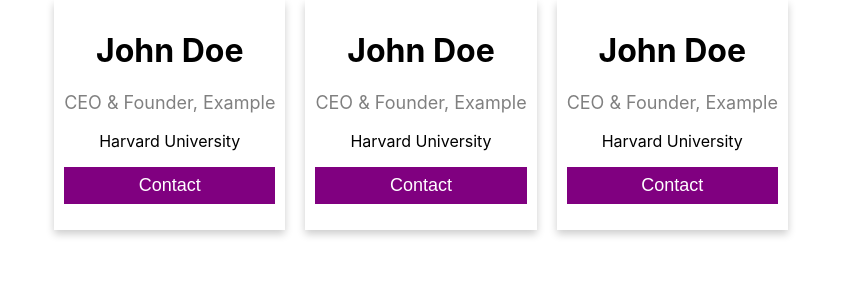
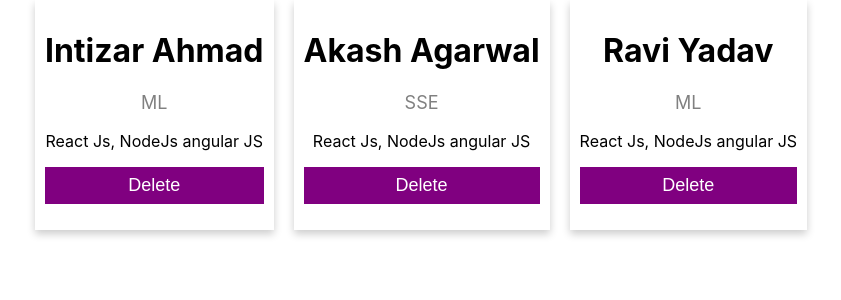
Before and after one commit to intizarahmad/trainings, a React (Create React App) app in the folder react-basics/: page / in a window 1280 px wide. Shown: the top 300 px of the page, without its empty margins (219-1060 px from the left). Built offline with nearby package versions, Linux system fonts and the light colour scheme.

Commit message:
data filled from state

```diff
--- a/react-basics/src/components/users.js
+++ b/react-basics/src/components/users.js
@@ -3,27 +3,51 @@
 class Users extends Component {
     constructor(props) {
         super(props);
+        this.state ={
+            usersDetails : [
+                {
+                    id: '1',
+                    name :'Intizar Ahmad',
+                    designation: 'ML',
+                    skills: 'React Js, NodeJs angular JS'
+                },
+                {
+                    id: '1',
+                    name :'Akash Agarwal',
+                    designation: 'SSE',
+                    skills: 'React Js, NodeJs angular JS'
+                },
+                {
+                    id: '1',
+                    name :'Ravi Yadav',
+                    designation: 'ML',
+                    skills: 'React Js, NodeJs angular JS'
+                }
+            ]
+        }
     }
+
     render() {
+        const {usersDetails} = this.state;
         return (
             <div>
                 <div className="card">
-                    <h1>John Doe</h1>
-                    <p className="title">CEO & Founder, Example</p>
-                    <p>Harvard University</p>
-                    <p><button>Contact</button></p>
+                    <h1>{usersDetails['0'].name}</h1>
+                    <p className="title">{usersDetails['0'].designation}</p>
+                    <p>{usersDetails['0'].skills}</p>
+                    <p><button>Delete</button></p>
                 </div>
                 <div className="card">
-                    <h1>John Doe</h1>
-                    <p className="title">CEO & Founder, Example</p>
-                    <p>Harvard University</p>
-                    <p><button>Contact</button></p>
+                    <h1>{usersDetails['1'].name}</h1>
+                    <p className="title">{usersDetails['1'].designation}</p>
+                    <p>{usersDetails['0'].skills}</p>
+                    <p><button>Delete</button></p>
                 </div>
                 <div className="card">
-                    <h1>John Doe</h1>
-                    <p className="title">CEO & Founder, Example</p>
-                    <p>Harvard University</p>
-                    <p><button>Contact</button></p>
+                    <h1>{usersDetails['2'].name}</h1>
+                    <p className="title">{usersDetails['2'].designation}</p>
+                    <p>{usersDetails['0'].skills}</p>
+                    <p><button>Delete</button></p>
                 </div>
             </div>
         );
```
